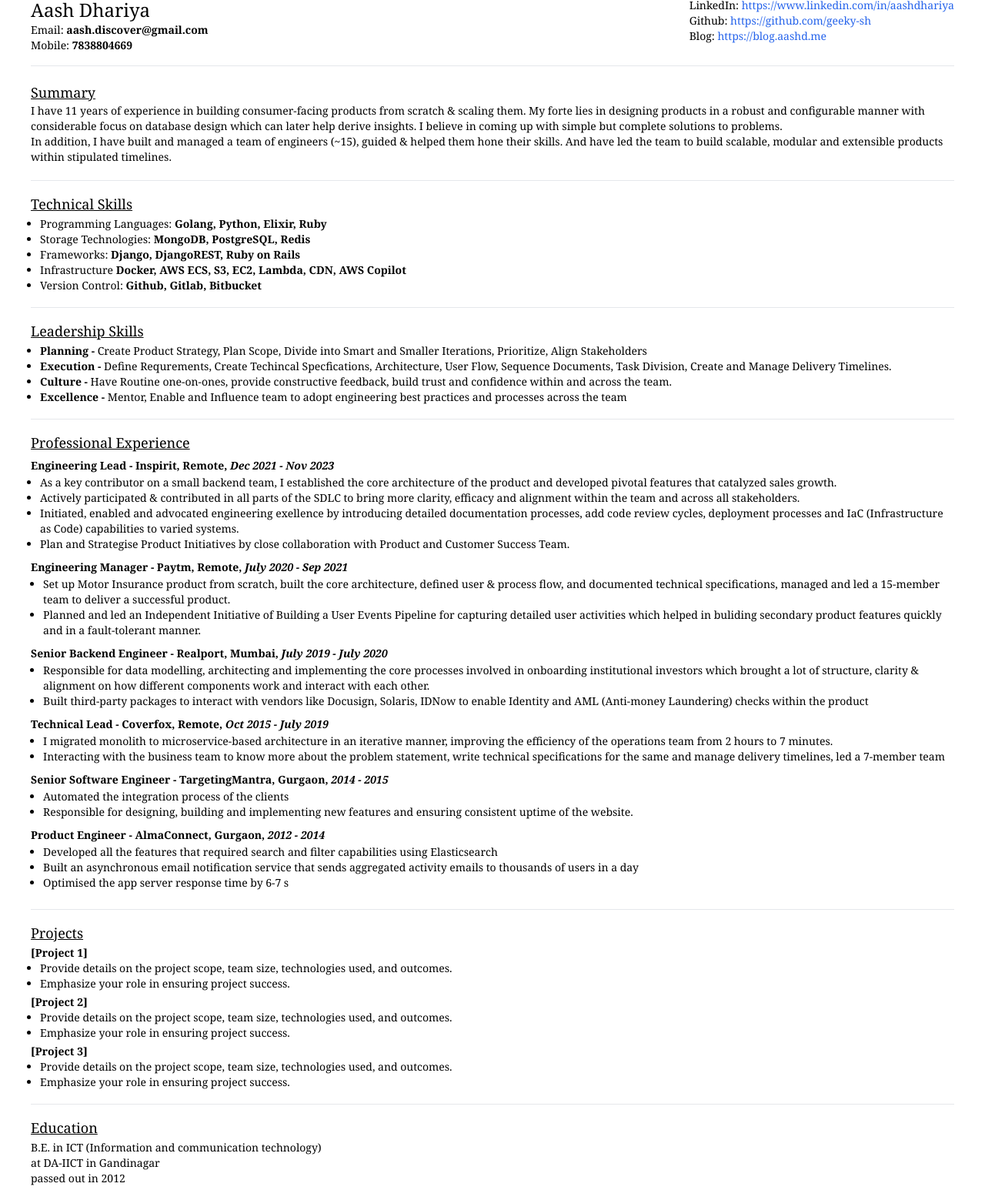
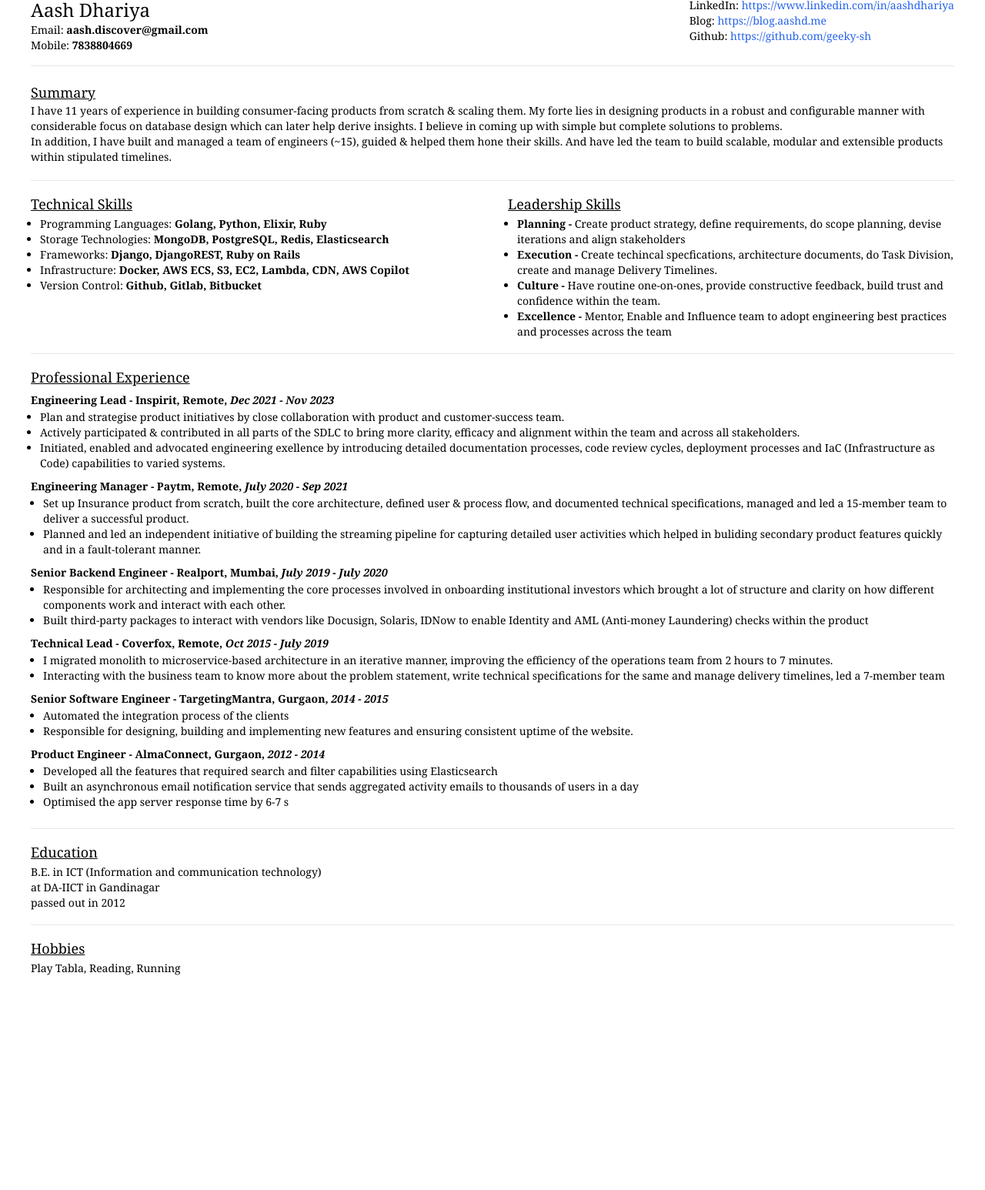
Before and after one commit to geeky-sh/play-tailwind, a plain HTML site: page resume.html in a window 1280 px wide. Shown: the part 43-1589 px from the top of the page at 77% size. After the commit the page ends 1353 px from the top, so only its background shows below. Drawn offline with nearby package versions, Linux system fonts and the light colour scheme.

Commit message:
play with resume creation

```diff
--- a/resume.html
+++ b/resume.html
@@ -17,10 +17,10 @@
                         <span>LinkedIn: </span><a href="https://www.linkedin.com/in/aashdhariya/" class="text-blue-600">https://www.linkedin.com/in/aashdhariya</a>
                     </div>
                     <div>
-                        <span>Github: </span><a href="https://github.com/geeky-sh/" class="text-blue-600">https://github.com/geeky-sh</a>
+                        <span>Blog: </span><a href="https://blog.aashd.me" class="text-blue-600">https://blog.aashd.me</a>
                     </div>
                     <div>
-                        <span>Blog: </span><a href="https://blog.aashd.me" class="text-blue-600">https://blog.aashd.me</a>
+                        <span>Github: </span><a href="https://github.com/geeky-sh/" class="text-blue-600">https://github.com/geeky-sh</a>
                     </div>
                 </div>
             </section>
@@ -38,6 +38,8 @@
             </section>
             <hr>
             <section>
+                <article class="flex flex-row items-stretch">
+                    <section class="flex-1">
                         <div class="underline text-lg">Technical Skills</div>
                         <ul class="ml-3 list-disc text-sm font-bold py-0.5">
                             <li>
@@ -46,14 +48,14 @@
                             </li>
                             <li>
                                 <span class="font-medium">Storage Technologies: </span>
-                        MongoDB, PostgreSQL, Redis
+                                MongoDB, PostgreSQL, Redis, Elasticsearch
                             </li>
                             <li>
                                 <span class="font-medium">Frameworks: </span>
                                 Django, DjangoREST, Ruby on Rails
                             </li>
                             <li>
-                        <span class="font-medium">Infrastructure</span>
+                                <span class="font-medium">Infrastructure: </span>
                                 Docker, AWS ECS, S3, EC2, Lambda, CDN, AWS Copilot
                             </li>
                             <li>
@@ -62,27 +64,28 @@
                             </li>
                         </ul>
                     </section>
-            <hr>
-            <section>
+                    <section class="flex-1 pl-10">
                         <div class="underline text-lg">Leadership Skills</div>
                         <ul class="list-disc ml-3 text-sm py-0.5">
                             <li>
                                 <span class="font-bold">Planning - </span>
-                        Create Product Strategy, Plan Scope, Divide into Smart and Smaller Iterations, Prioritize, Align Stakeholders
+                                Create product strategy, define requirements, do scope planning, devise iterations and align stakeholders
                             </li>
                             <li>
                                 <span class="font-bold">Execution - </span>
-                        Define Requrements, Create Techincal Specfications, Architecture, User Flow, Sequence Documents, Task Division, Create and Manage Delivery Timelines.
+                                Create techincal specfications, architecture documents, do Task Division, create and manage Delivery Timelines.
                             </li>
                             <li>
                                 <span class="font-bold">Culture - </span>
-                        Have Routine one-on-ones, provide constructive feedback, build trust and confidence within and across the team.
+                                Have routine one-on-ones, provide constructive feedback, build trust and confidence within the team.
                             </li>
                             <li>
                                 <span class="font-bold">Excellence - </span>
                                 Mentor, Enable and Influence team to adopt engineering best practices and processes across the team
                             </li>
                         </ul>
+                    </section>
+                </article>
             </section>
             <hr>
             <section>
@@ -92,8 +95,7 @@
                         <div class="text-sm font-bold py-0.5">Engineering Lead - Inspirit, Remote, <span class="italic">Dec 2021 - Nov 2023</span></div>
                         <ul class="list-disc ml-3 text-sm">
                             <li>
-                                As a key contributor on a small backend team, I established the core architecture of the product
-                                and developed pivotal features that catalyzed sales growth.
+                                Plan and strategise product initiatives by close collaboration with product and customer-success team.
                             </li>
                             <li>
                                 Actively participated & contributed in all parts of the SDLC to bring more clarity,
@@ -101,22 +103,23 @@
                             </li>
                             <li>
                                 Initiated, enabled and advocated engineering exellence by introducing detailed documentation processes,
-                                add code review cycles, deployment processes and IaC (Infrastructure as Code) capabilities to varied systems.
+                                code review cycles, deployment processes and IaC (Infrastructure as Code) capabilities to varied systems.
                             </li>
-                            <li>
-                                Plan and Strategise Product Initiatives by close collaboration with Product and Customer Success Team.
-                            </li>
+                            <!-- <li>
+                                As a key contributor on a small backend team, I established the core architecture of the product
+                                and developed pivotal features that catalyzed sales growth.
+                            </li> -->
                         </ul>
                     </section>
                     <section class="my-2">
                         <div class="text-sm font-bold py-0.5">Engineering Manager - Paytm, Remote, <span class="italic">July 2020 - Sep 2021</span></div>
                         <ul class="list-disc ml-4 text-sm">
                             <li>
-                                Set up Motor Insurance product from scratch, built the core architecture, defined user & process flow, and documented technical
+                                Set up Insurance product from scratch, built the core architecture, defined user & process flow, and documented technical
                                 specifications, managed and led a 15-member team to deliver a successful product.
                             </li>
                             <li>
-                                Planned and led an Independent Initiative of Building a User Events Pipeline for capturing detailed user activities which helped
+                                Planned and led an independent initiative of building the streaming pipeline for capturing detailed user activities which helped
                                 in buliding secondary product features quickly and in a fault-tolerant manner.
                             </li>
                         </ul>
@@ -125,8 +128,8 @@
                         <div class="text-sm font-bold py-0.5">Senior Backend Engineer - Realport, Mumbai, <span class="italic">July 2019 - July 2020</span></div>
                         <ul class="list-disc ml-4 text-sm">
                             <li>
-                                Responsible for data modelling, architecting and implementing the core processes involved in onboarding institutional investors
-                                which brought a lot of structure, clarity & alignment on how different components work and interact with each other.
+                                Responsible for architecting and implementing the core processes involved in onboarding institutional investors
+                                which brought a lot of structure and clarity on how different components work and interact with each other.
                             </li>
                             <li>
                                 Built third-party packages to interact with vendors like Docusign, Solaris, IDNow
@@ -176,43 +179,6 @@
             </section>
             <hr>
             <section>
-                <div class="underline text-lg">Projects</div>
-                <article class="text-sm py-0.5">
-                    <div class="font-bold">[Project 1]</div>
-                    <ul class="list-disc ml-3">
-                        <li>
-                            Provide details on the project scope, team size, technologies used, and outcomes.
-                        </li>
-                        <li>
-                            Emphasize your role in ensuring project success.
-                        </li>
-                    </ul>
-                </article>
-                <article class="text-sm py-0.5">
-                    <div class="font-bold">[Project 2]</div>
-                    <ul class="list-disc ml-3">
-                        <li>
-                            Provide details on the project scope, team size, technologies used, and outcomes.
-                        </li>
-                        <li>
-                            Emphasize your role in ensuring project success.
-                        </li>
-                    </ul>
-                </article>
-                <article class="text-sm py-0.5">
-                    <div class="font-bold">[Project 3]</div>
-                    <ul class="list-disc ml-3">
-                        <li>
-                            Provide details on the project scope, team size, technologies used, and outcomes.
-                        </li>
-                        <li>
-                            Emphasize your role in ensuring project success.
-                        </li>
-                    </ul>
-                </article>
-            </section>
-            <hr>
-            <section>
                 <div class="underline text-lg"> Education</div>
                 <div class="text-sm py-0.5">
                     B.E. in ICT (Information and communication technology) <br/>
```
Lines whose indentation alone changed are shown as unchanged.
